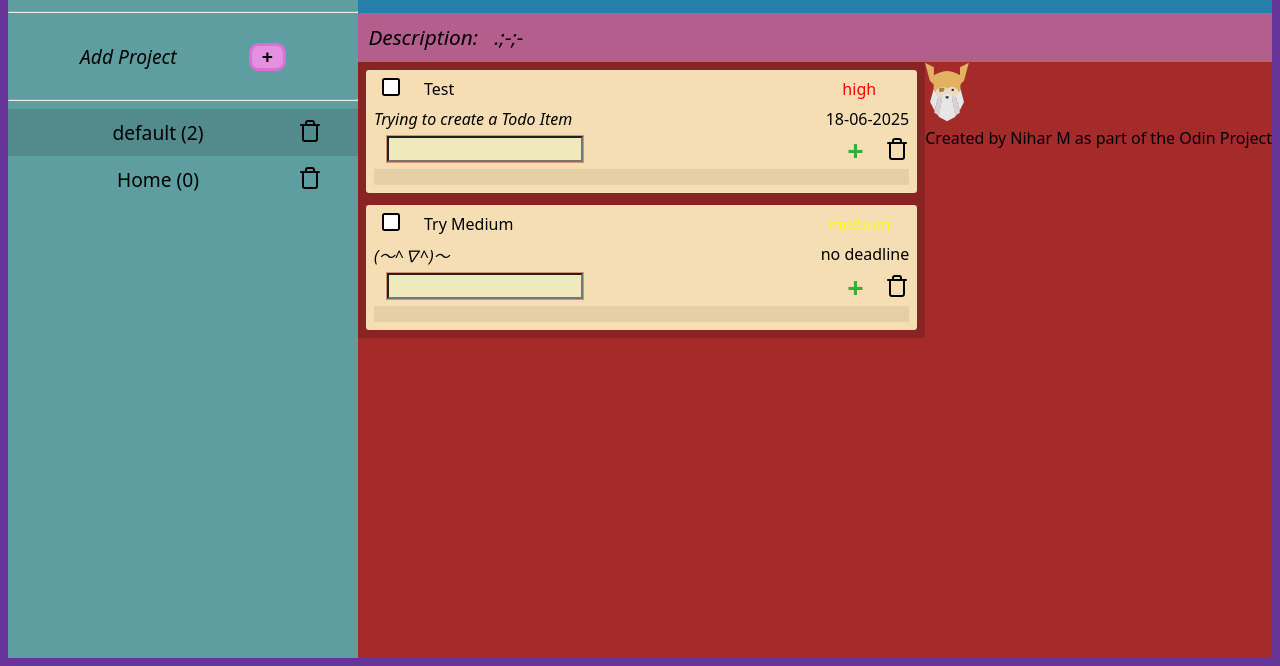
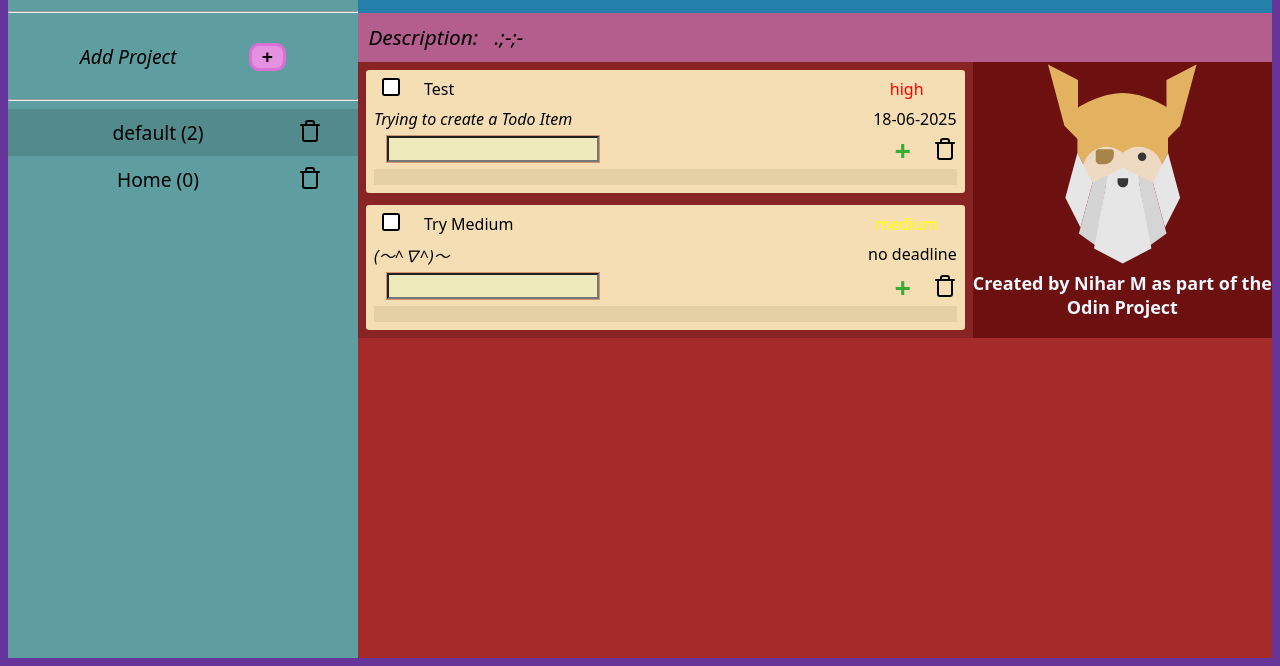
Before and after one commit to Nihar2123/todo-list, a website built with webpack: page src/index.html in a window 1280 px wide. Shown: the part 148-814 px from the top of the page. Built offline with nearby package versions, Linux system fonts and the light colour scheme.

Commit message:
Styling for message

```diff
--- a/src/notes.css
+++ b/src/notes.css
@@ -1,5 +1,18 @@
-.notes{
+.info{
     //width: 400px;
-    background-color: orchid;
-    flex: 1 1 auto;
+    background-color: #6c1010;
+    flex: 1 1 0;
+    text-align: center;
+    font-size: large;
+    font-weight: bold;
+    color: aliceblue;
 }
+
+.info img{
+    width : 50%;
+}
+
+.info>div{
+
+    text-wrap: wrap;
+}
```
